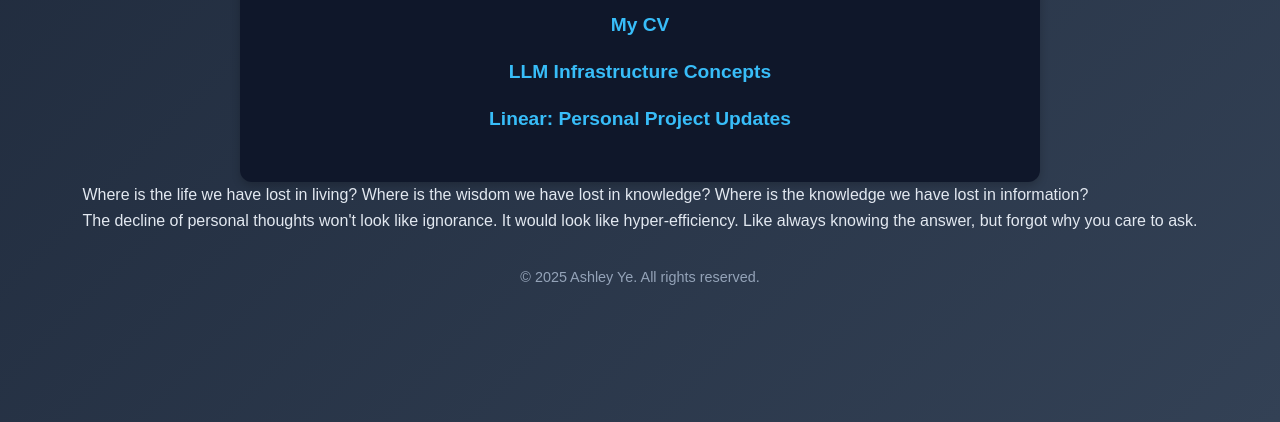
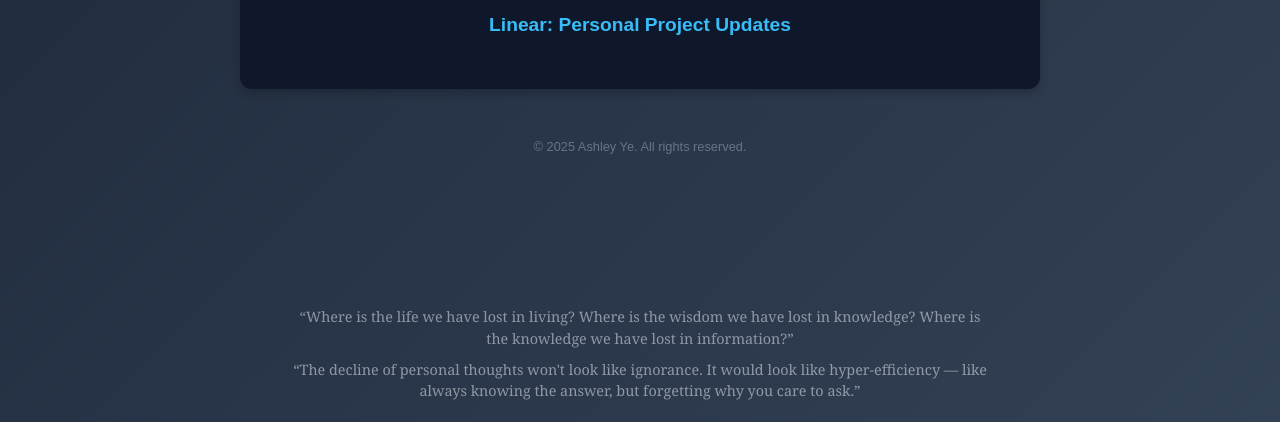
Before and after one commit to YYXLN/YYXLN.github.io, a plain HTML site: page index.html in a window 1280 px wide. Shown: the part 378-800 px from the top of the page. Drawn offline with Linux system fonts and the light colour scheme.

Commit message:
add foot

```diff
--- a/index.html
+++ b/index.html
@@ -1,8 +1,3 @@
-<!DOCTYPE html>
-<html lang="en">
-<head>
-    <meta charset="UTF-8">
-    <meta name="viewport" content="width=device-width, initial-scale=1.0">
 <!DOCTYPE html>
 <html lang="en">
 <head>
@@ -25,9 +20,9 @@
             display: flex;
             flex-direction: column;
             align-items: center;
-                justify-content: center;
+            justify-content: flex-start;
             min-height: 100vh;
-                padding: 20px;
+            padding: 40px 20px;
         }
 
         header {
@@ -84,10 +79,31 @@
             color: #0ea5e9;
         }
 
+        .quote {
+            position: fixed;
+            bottom: 20px;
+            left: 50%;
+            transform: translateX(-50%);
+            width: 90%;
+            max-width: 700px;
+            text-align: center;
+            font-family: 'Georgia', 'Times New Roman', serif;
+            font-weight: 300;
+            font-size: 0.9rem;
+            color: rgba(226, 232, 240, 0.55);
+            line-height: 1.5;
+            pointer-events: none; /* prevents blocking clicks on links behind it */
+        }
+
+        .quote p + p {
+            margin-top: 0.6rem;
+        }
+
         footer {
-                margin-top: 2rem;
-                font-size: 0.9rem;
-                color: #94a3b8;
+            margin-top: 3rem;
+            font-size: 0.8rem;
+            color: #64748b;
+            text-align: center;
         }
     </style>
 </head>
@@ -96,6 +112,7 @@
         <h1>Ashley Ye</h1>
         <p>Welcome to my personal website</p>
     </header>
+
     <div class="container">
         <h2>Explore</h2>
         <ul>
@@ -104,10 +121,12 @@
             <li><a href="concepts/linear.html" target="_blank">Linear: Personal Project Updates</a></li>
         </ul>
     </div>
+
     <div class="quote">
-            <p>Where is the life we have lost in living? Where is the wisdom we have lost in knowledge? Where is the knowledge we have lost in information?</p>
-            <p>The decline of personal thoughts won't look like ignorance. It would look like hyper-efficiency. Like always knowing the answer, but forgot why you care to ask.</p>
+        <p>“Where is the life we have lost in living? Where is the wisdom we have lost in knowledge? Where is the knowledge we have lost in information?”</p>
+        <p>“The decline of personal thoughts won't look like ignorance. It would look like hyper-efficiency — like always knowing the answer, but forgetting why you care to ask.”</p>
     </div>
+
     <footer>
         <p>&copy; 2025 Ashley Ye. All rights reserved.</p>
     </footer>
```
Lines whose indentation alone changed are shown as unchanged.
